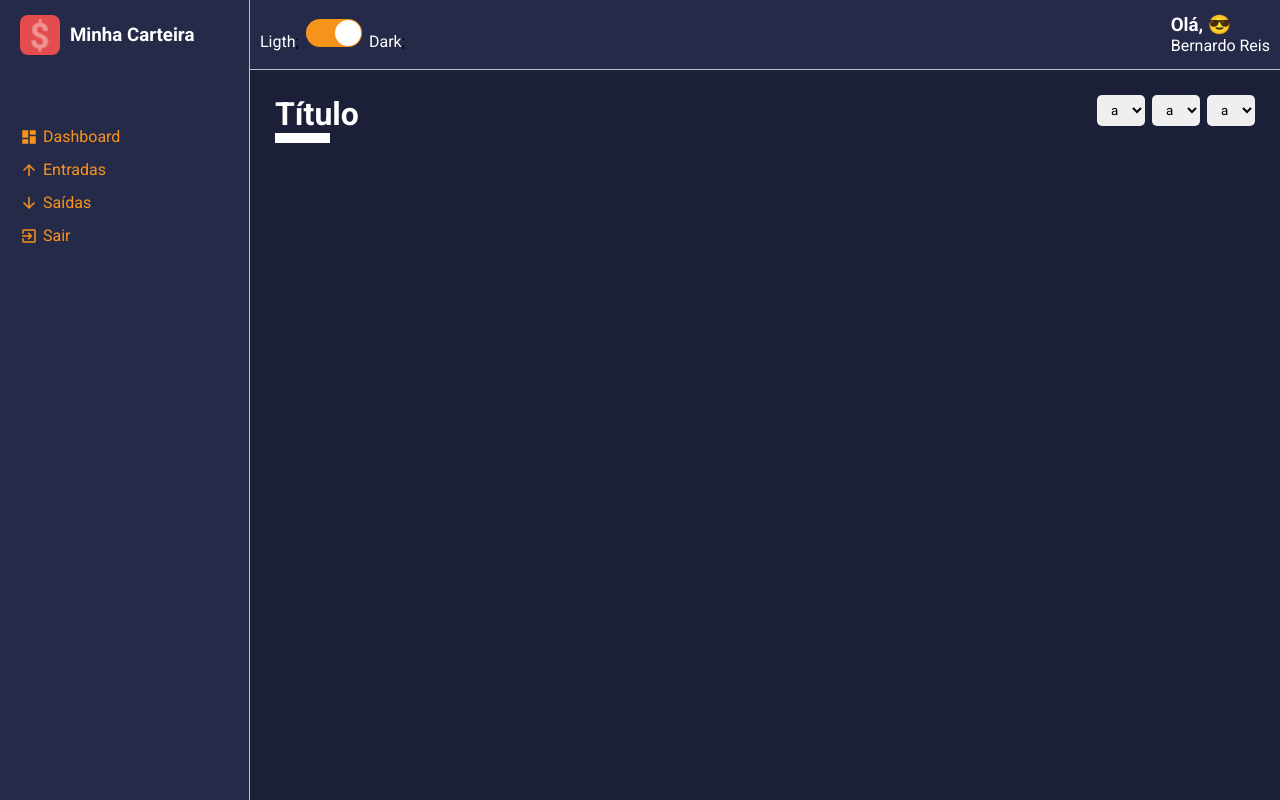
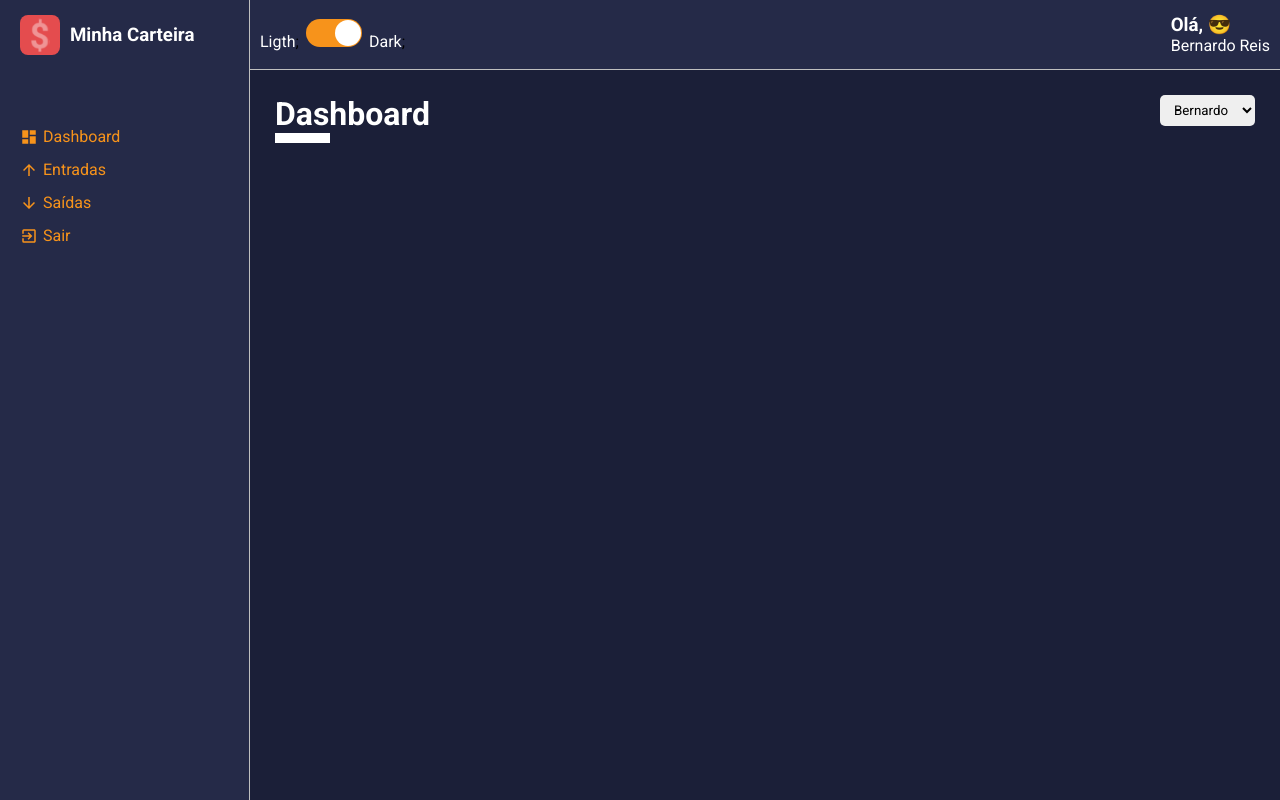
Before and after one commit to devBernardo-Mendes/react-dashboard, a React (Create React App) app: page / in a window 1280 px wide. Built offline with nearby package versions, Linux system fonts and the light colour scheme.

Commit message:
feat: :sparkles: Creating the select component and leaving the header content dynamic options

```diff
--- a/src/components/ContentHeader/index.tsx
+++ b/src/components/ContentHeader/index.tsx
@@ -13,17 +13,29 @@ import SelectInput from "../../components/SelectInput";
 // -------------------------------------------------
 import { Container, TitleContainer, Controllers } from "./styles";
 
-const ContentHeader: React.FC = () => {
+// -------------------------------------------------
+// utils
+// -------------------------------------------------
+import { options } from "../utils";
+
+// -------------------------------------------------
+// types
+// -------------------------------------------------
+import {IContentHeaderProps}  from "./types";
+
+
+
+const ContentHeader: React.FC<IContentHeaderProps> = ({
+  title,
+  lineColor,
+  children,
+}) => {
   return (
     <Container>
-      <TitleContainer>
-        <h1>Título</h1>
+      <TitleContainer lineColor={lineColor}>
+        <h1>{title}</h1>
       </TitleContainer>
-      <Controllers>
-        <SelectInput />
-        <SelectInput />
-        <SelectInput />
-      </Controllers>
+      <Controllers>{children}</Controllers>
     </Container>
   );
 };
--- a/src/components/SelectInput/index.tsx
+++ b/src/components/SelectInput/index.tsx
@@ -8,13 +8,18 @@ import React from "react";
 // -------------------------------------------------
 import { Container } from "./styles";
 
-const SelectInput: React.FC = ({ children }) => {
+// -------------------------------------------------
+// types
+// -------------------------------------------------
+import {ISelectIntupProps} from "./types";
+
+const SelectInput: React.FC<ISelectIntupProps> = ({ option }) => {
   return (
     <Container>
       <select name="" id="">
-        <option value="a">a</option>
-        <option value="b">b</option>
-        <option value="c">c</option>
+        {option.map((option) => (
+          <option value={option.value}>{option.label}</option>
+        ))}
       </select>
     </Container>
   );
--- a/src/pages/Dashboard/index.tsx
+++ b/src/pages/Dashboard/index.tsx
@@ -4,19 +4,27 @@
 import React from "react";
 
 // -------------------------------------------------
-// components
-// -------------------------------------------------
-import ContentHeader from "../../components/ContentHeader";
-
-// -------------------------------------------------
 // style
 // -------------------------------------------------
 import { Container } from "./styles";
 
+// -------------------------------------------------
+// components
+// -------------------------------------------------
+import ContentHeader from "../../components/ContentHeader";
+import SelectInput from "../../components/SelectInput";
+
+// -------------------------------------------------
+// components
+// -------------------------------------------------
+import { options } from "../../components/utils";
+
 const Dashboard: React.FC = () => {
   return (
     <Container>
-      <ContentHeader />
+      <ContentHeader title="Dashboard" lineColor="#FFF">
+        <SelectInput option={options} />
+      </ContentHeader>
     </Container>
   );
 };
```
